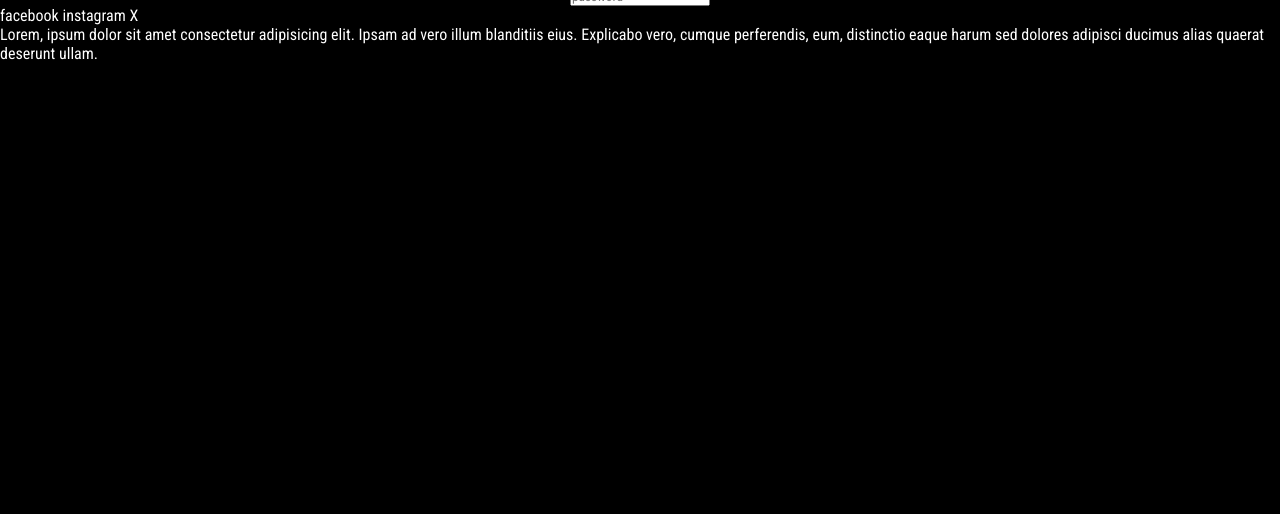
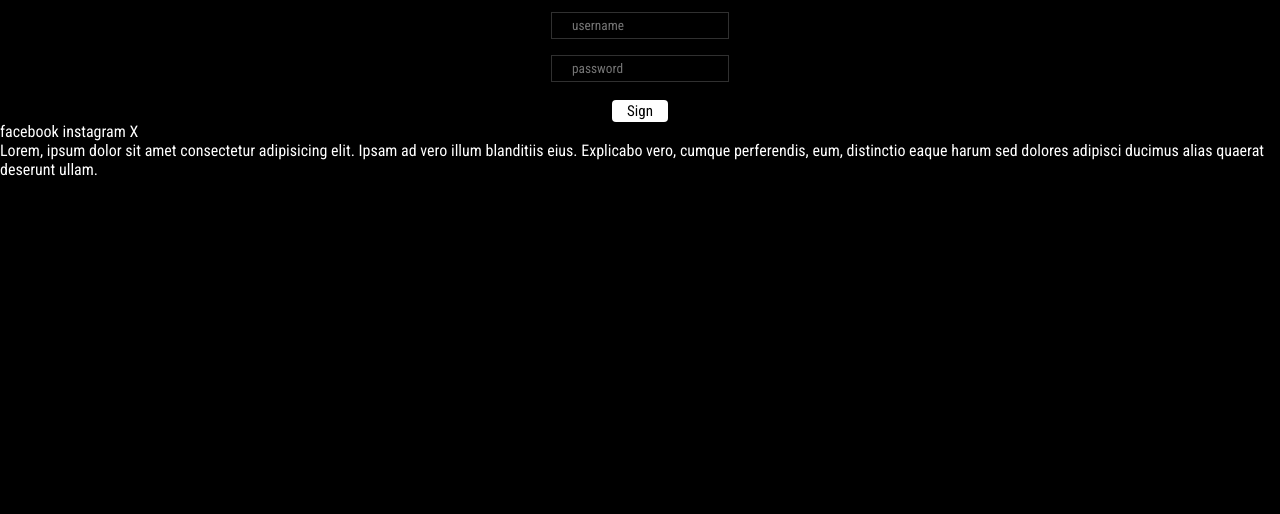
Before and after one commit to Zyadbassem/frontEndCommerce, a plain HTML site: page index.html in a window 1280 px wide. Shown: the part 286-800 px from the top of the page. Drawn offline with Linux system fonts and the light colour scheme.

Commit message:
finish form

```diff
--- a/index.html
+++ b/index.html
@@ -20,8 +20,9 @@
     <main>
         <h2 class="text-over-form">Sign in</h2>
         <form class="registerInputs" action="/" method="post">
-            <input type="text" placeholder="username" autocomplete="off" autofocus>
-            <input type="text" placeholder="password" autocomplete="off">
+            <input type="text" placeholder="username" autocomplete="off" autofocus name="username">
+            <input type="text" placeholder="password" autocomplete="off" name="password">
+            <button type="submit" class="sign-button">Sign</button>
         </form>
     </main>
     <footer>
--- a/styles.css
+++ b/styles.css
@@ -38,7 +38,7 @@ main {
     margin-top: 140px;
 }
 
-main, form {
+main, .registerInputs {
     width: 100%;
     display: flex;
     align-items: center;
@@ -46,7 +46,29 @@ main, form {
     flex-direction: column;
 }
 .text-over-form {
-    font-size: 30px;
+    font-size: 60px;
     font-weight: 500;
     padding-bottom: 20px;
 }
+
+.registerInputs input{
+    margin: 8px;
+    padding: 5px 20px;
+    background-color: transparent;
+    border: 1px solid rgba(120, 120, 120, 0.4);
+}
+
+input:focus {
+    outline: none;
+}
+
+.sign-button {
+    margin-top: 10px;
+    font-size: 15px;
+    background-color: white;
+    color: black;
+    padding: 2px 15px;
+    border: 0px;
+    border-radius: 4px;
+    cursor: pointer;
+}
```
Also changed, not shown: 1 other file.
